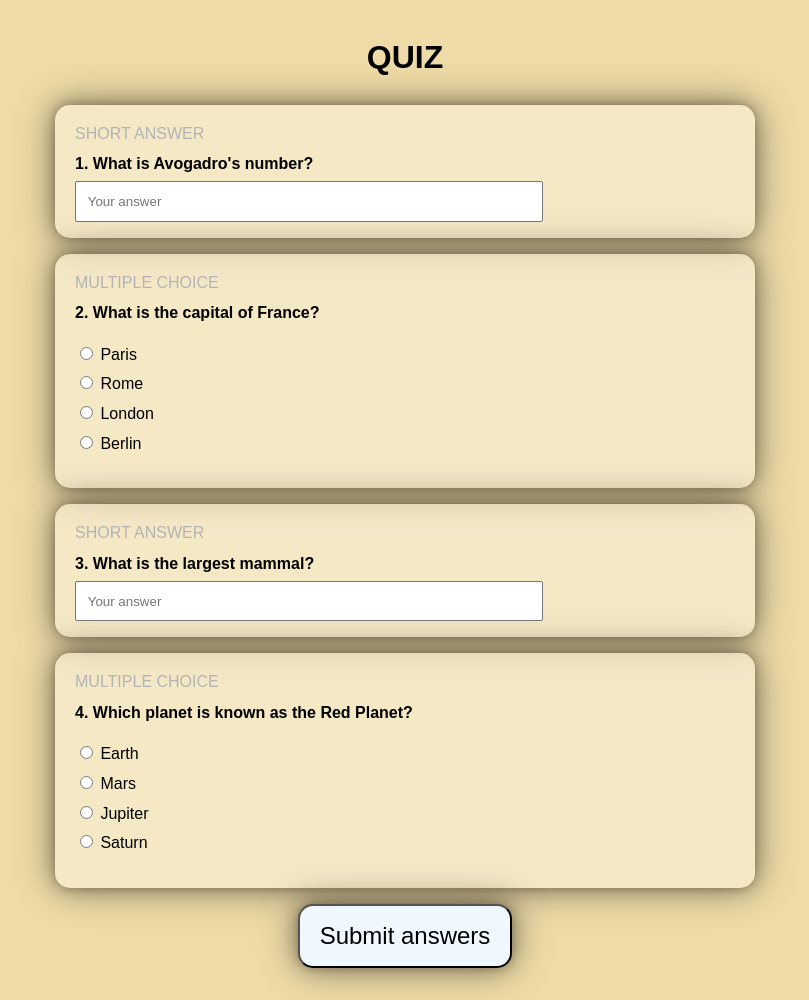
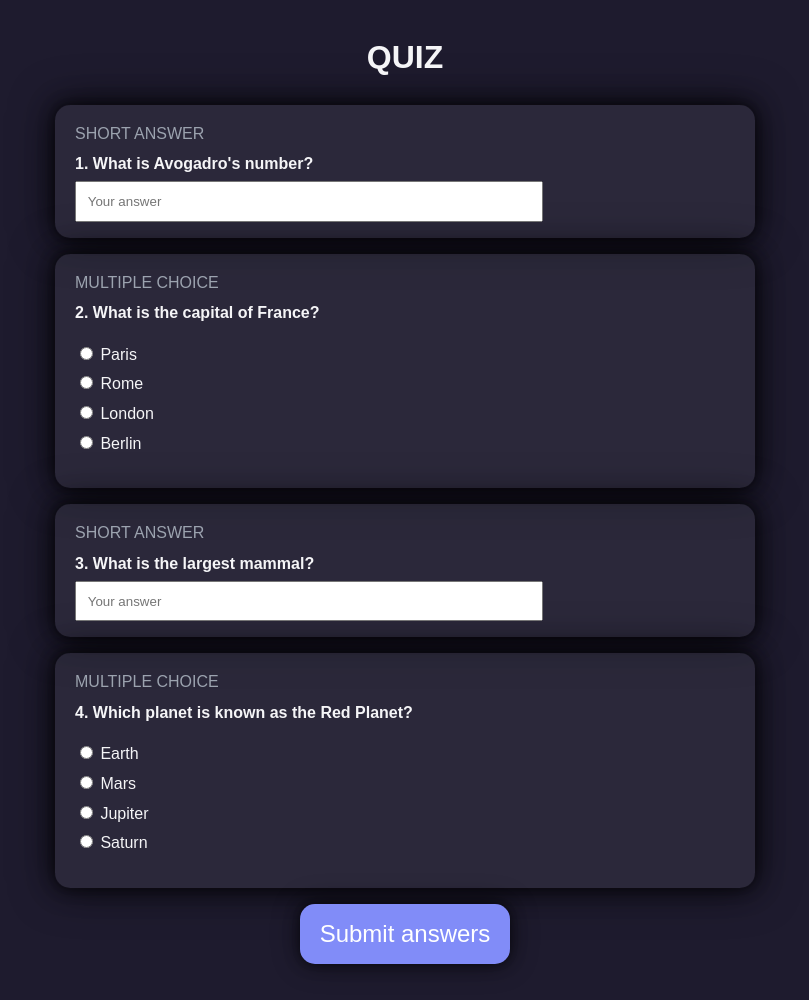
Before and after one commit to oxbn/Python-Quiz-App, a Flask app: page / in a window 1280 px wide. Shown: the whole page, without its empty margins (235-1044 px from the left). After the commit the page ends 970 px from the top, so only its background shows below. Run offline with Flask 3, Linux system fonts and the light colour scheme.

Commit message:
Changed color theme

```diff
--- a/static/style.css
+++ b/static/style.css
@@ -4,15 +4,15 @@
    way to re-theme the whole site. Make these "cooler"!
    ========================================================= */
 :root {
-    --bg:   #eedba7;
-    --card: rgba(255, 255, 255, 0.341);
-    --inputbox: rgb(0, 0, 0);
-    --accent: #4f46e5;   /* used by buttons/links — try an indigo like #4f46e5 */
-    --text: #000000;
-    --muted: #b4b4b4;
-    --border: #dddddd;
-    --correct: #1baa43;
-    --incorrect: #ec2432;
+    --bg:        #1e1b2e;
+    --card:      rgba(255, 255, 255, 0.06);
+    --inputbox:  #ffffff;
+    --accent:    #818cf8;   /* soft indigo */
+    --text:      #f5f5f7;
+    --muted:     #9ca3af;
+    --border:    #3a3550;
+    --correct:   #34d399;
+    --incorrect: #f87171;
 }
 
 /* ---------- Layout ---------- */
@@ -38,11 +38,11 @@ h1 { text-align: center; }
     background: var(--card);
     border-radius: 15px;
 
-    box-shadow: 0px 0px 2px rgba(0, 0, 0, 0.06),
-    0px 0px 7px rgba(0, 0, 0, 0.12),
-    0px 0px 16px rgba(0, 0, 0, 0.18),
-    0px 0px 28px rgba(0, 0, 0, 0.24),
-    0px 0px 44px rgba(0, 0, 0, 0.30);
+    box-shadow: 0px 0px 2px rgba(255, 255, 255, 0.04),
+    0px 0px 7px rgba(0, 0, 0, 0.25),
+    0px 0px 16px rgba(0, 0, 0, 0.35),
+    0px 0px 28px rgba(0, 0, 0, 0.45),
+    0px 0px 44px rgba(0, 0, 0, 0.55);
 
     /* TODO: swap the border for a soft box-shadow to feel modern */
 }
@@ -76,26 +76,23 @@ button {
     font-size: 1.5rem;
     padding: 1rem 1.25rem;
     margin-bottom: 1rem;
-    background: var(--card);
 
+    color: #fff;
+    border: none;
     border-radius: 15px;
+    cursor: pointer;
 
-    box-shadow: 0px 0px 2px rgba(0, 0, 0, 0.06),
-    0px 0px 7px rgba(0, 0, 0, 0.12),
-    0px 0px 16px rgba(0, 0, 0, 0.18),
-    0px 0px 28px rgba(0, 0, 0, 0.24),
-    0px 0px 44px rgba(0, 0, 0, 0.30);
-    /* TODO: give me a real look — background: var(--accent); color: #fff;
-       padding; border: none; border-radius; cursor: pointer; and a
-       :hover transition */
+    box-shadow: 0px 0px 7px rgba(0, 0, 0, 0.25),
+    0px 0px 16px rgba(0, 0, 0, 0.35),
+    0px 0px 28px rgba(0, 0, 0, 0.45);
 
-    transition: transform 0.3s ease-in-out;
-    background-color: aliceblue;
+    transition: transform 0.3s ease-in-out, background-color 0.3s ease-in-out;
+    background-color: var(--accent);
 }
 
 button:hover {
     transform: scale(1.1);
-    background-color: rgb(255, 189, 189);
+    background-color: #6366f1;
 }
 
 /* ---------- Results page ---------- */
```
